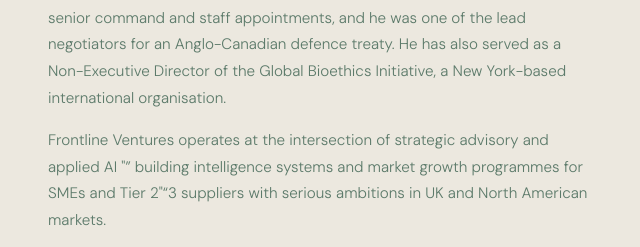
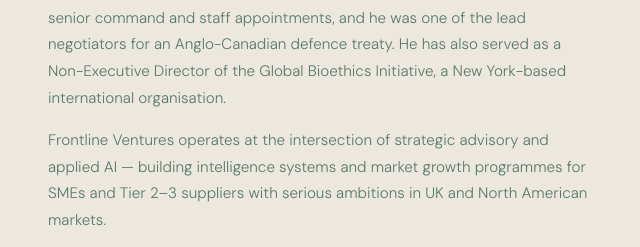
Before and after one commit to FrontlineVentures-ai/frontlineventures-ai.github.io, a plain HTML site: page index.html in a window 1280 px wide. Shown: the part 3924-4171 px from the top of the page, 458-1098 px from the left. Drawn offline with nearby package versions, Linux system fonts and the light colour scheme.

Commit message:
Fix dashes with HTML entities

```diff
--- a/index.html
+++ b/index.html
@@ -371,7 +371,7 @@
       <div class="about-text">
         <p>Tim House held senior advisory roles at BDO and ICG, working with corporate clients on ESG strategy and sustainability across multiple sectors. Before moving into consulting, he served at UN Headquarters in New York, coordinating international peacekeeping operations spanning multiple theatres and coalition partners.</p>
         <p>His earlier career in the British Army included operational tours in Afghanistan, senior command and staff appointments, and he was one of the lead negotiators for an Anglo-Canadian defence treaty. He has also served as a Non-Executive Director of the Global Bioethics Initiative, a New York-based international organisation.</p>
-        <p>Frontline Ventures operates at the intersection of strategic advisory and applied AI "” building intelligence systems and market growth programmes for SMEs and Tier 2"“3 suppliers with serious ambitions in UK and North American markets.</p>
+        <p>Frontline Ventures operates at the intersection of strategic advisory and applied AI &mdash; building intelligence systems and market growth programmes for SMEs and Tier 2&ndash;3 suppliers with serious ambitions in UK and North American markets.</p>
         <p>The firm's competitive advantage is not the technology alone. It is the ability to construct the right question, point the system at the right problem, and translate the output into a decision.</p>
       </div>
     </div>
```
